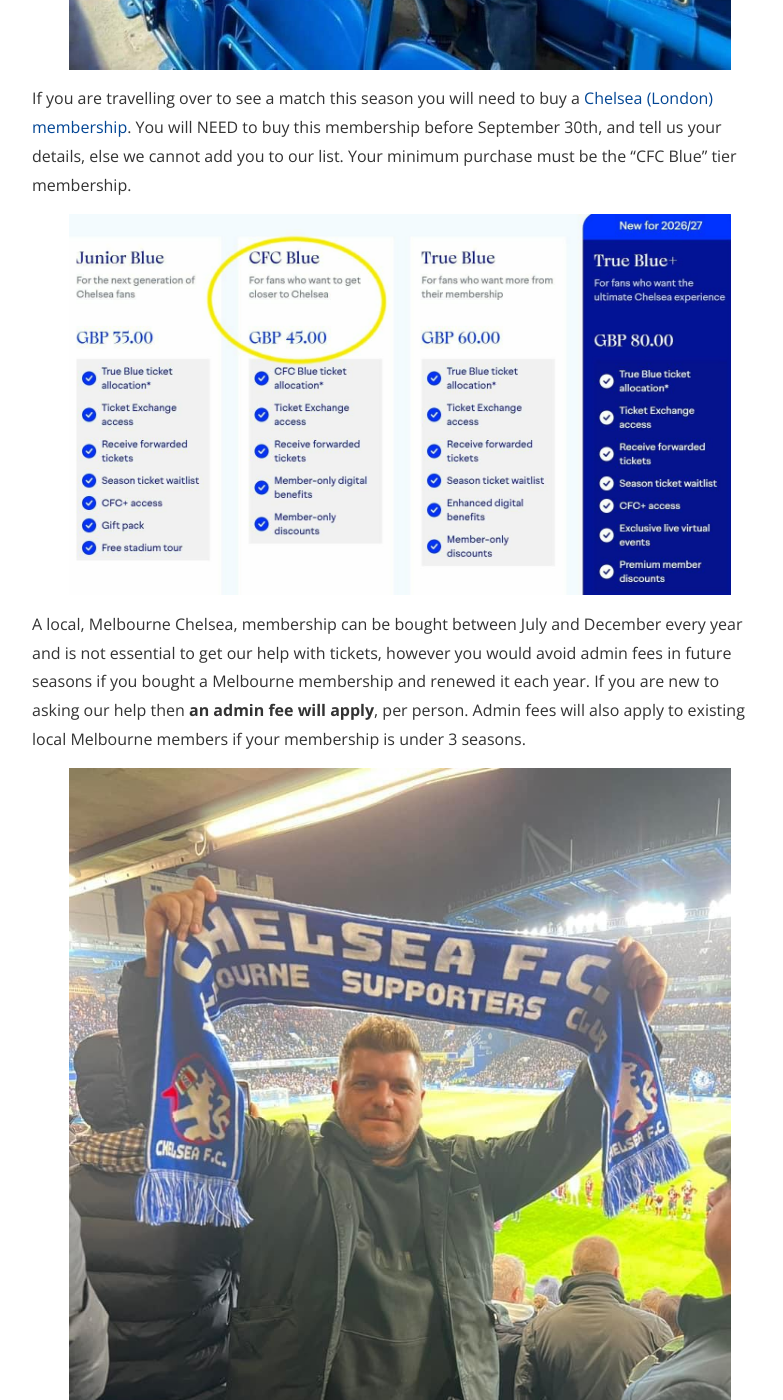
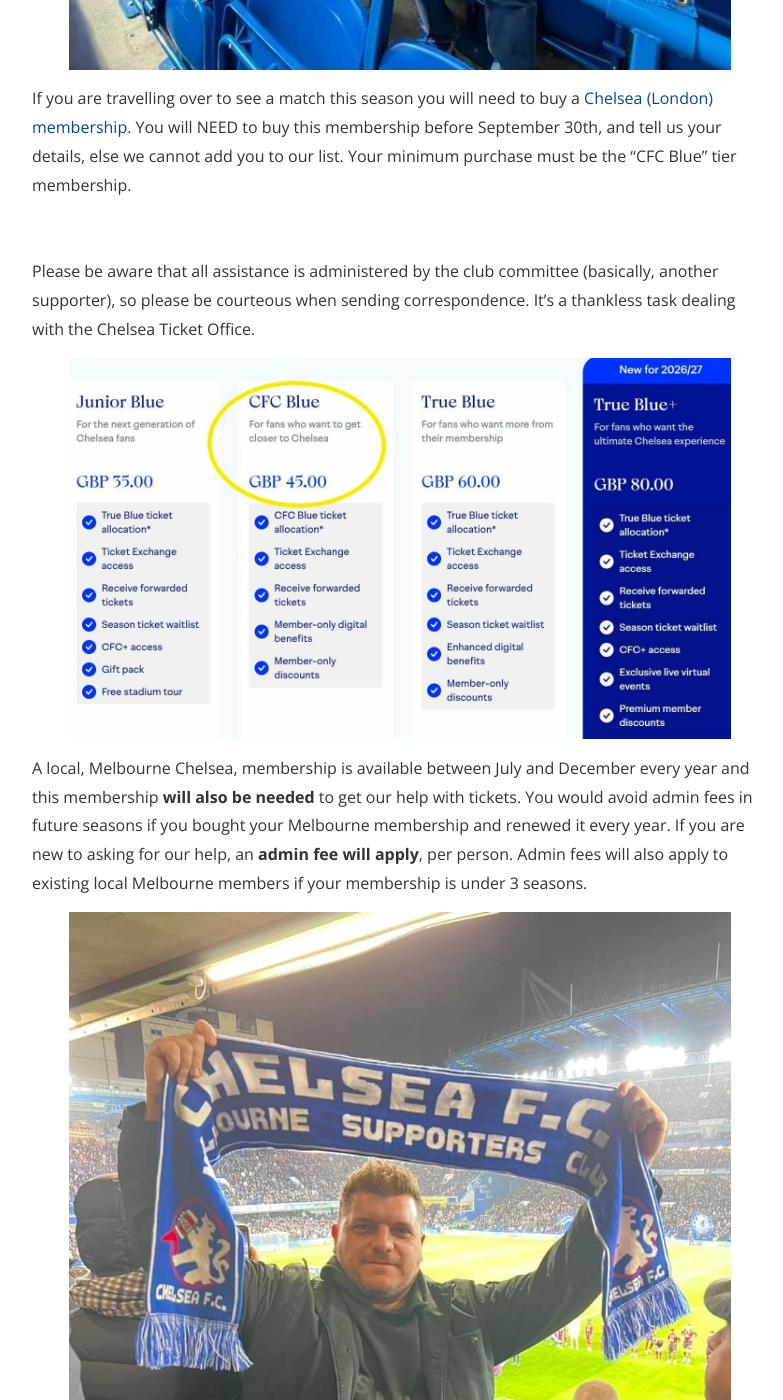
Before and after one commit to Foxh0und/MCSC, a Jekyll site: the page built from stamfordbridge.md, in a window 1280 px wide and 1400 px high, scrolled down 977 px. Shown: the whole window, without its empty margins (240-1023 px from the left). Built offline with Jekyll 4.4.1, drawn with Linux system fonts in a browser that asks for light colours; nearby versions of some CDN libraries.

Commit message:
Update stamfordbridge.md

```diff
--- a/stamfordbridge.md
+++ b/stamfordbridge.md
@@ -11,9 +11,14 @@
 
 If you are travelling over to see a match this season you will need to buy a [Chelsea (London) membership](https://memberships.chelseafc.com/en ). You will NEED to buy this membership before September 30th, and tell us your details, else we cannot add you to our list. Your minimum purchase must be the “CFC Blue” tier membership.
 
+<br>
+
+Please be aware that all assistance is administered by the club committee (basically, another supporter), so please be courteous when sending correspondence. It's a thankless task dealing with the Chelsea Ticket Office.
+
 ![Membership Tier](/assets/membershiptier.jpeg)
 
-A local, Melbourne Chelsea, membership can be bought between July and December every year and is not essential to get our help with tickets, however you would avoid admin fees in future seasons if you bought a Melbourne membership and renewed it each year. If you are new to asking our help then **an admin fee will apply**, per person.
+A local, Melbourne Chelsea, membership is available between July and December every year and this membership **will also be needed** to get our help with tickets. You would avoid admin fees in future seasons if you bought your Melbourne membership and renewed it every year.
+If you are new to asking for our help, an **admin fee will apply**, per person.
 Admin fees will also apply to existing local Melbourne members if your membership is under 3 seasons.
 
 
```
